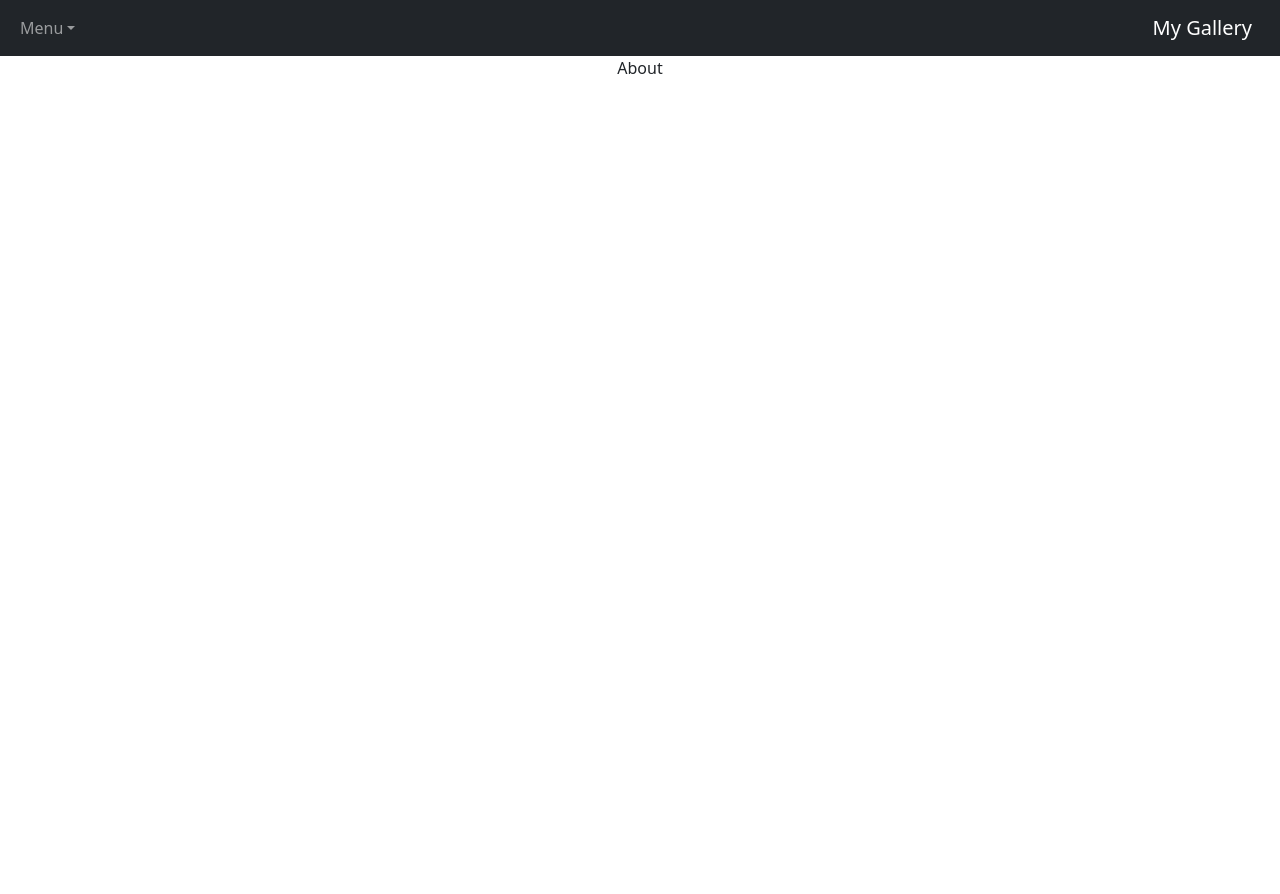
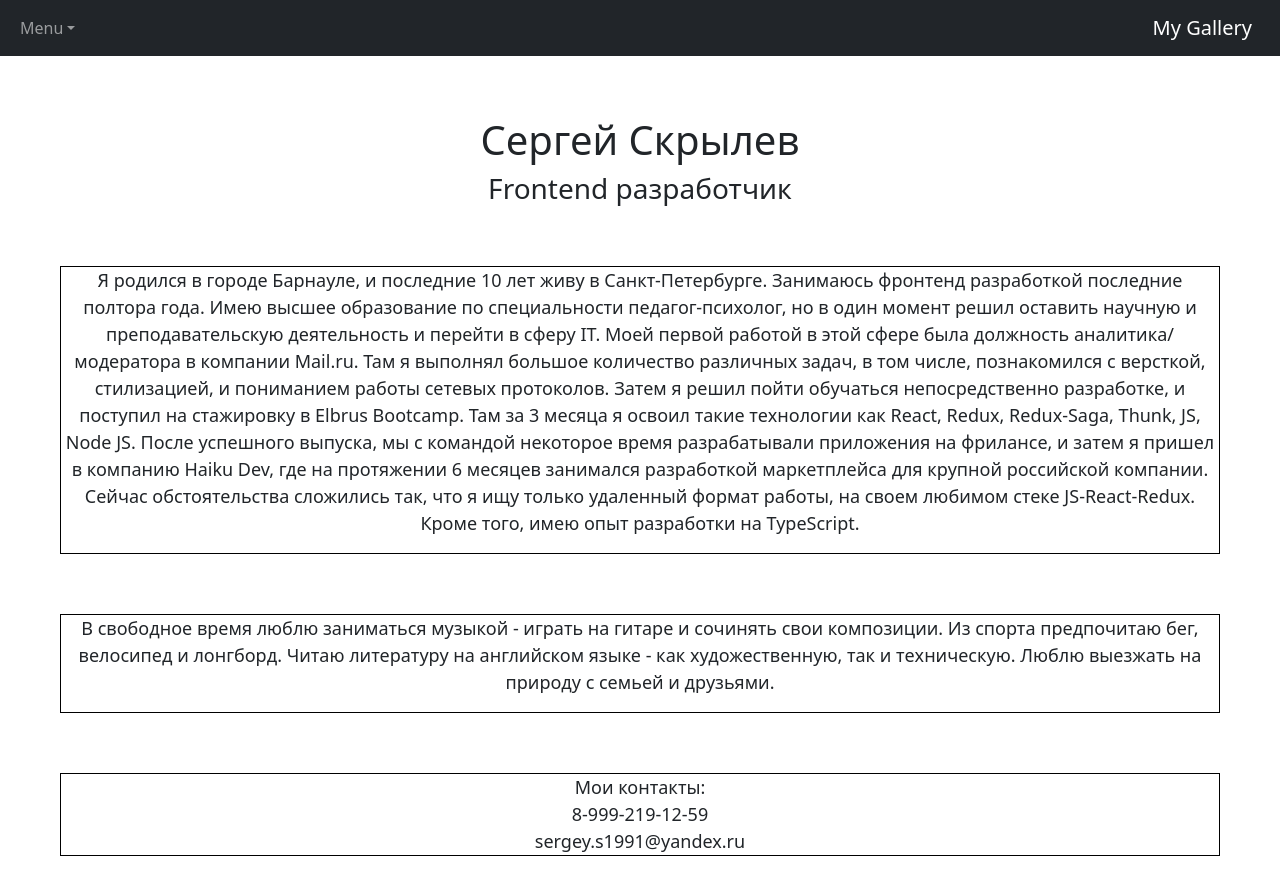
Before and after one commit to sergey-skrylev/gallery_app, a React (Create React App) app: page /aboutme in a window 1280 px wide. Shown: the top 894 px of the page. Before the commit the page ends 800 px from the top, so only its background shows below. Built offline with nearby package versions, Linux system fonts and the light colour scheme.

Commit message:
add About me page

```diff
--- a/src/App.js
+++ b/src/App.js
@@ -1,5 +1,5 @@
 import React from 'react';
-import './App.css';
+import './styles/App.css';
 import { BrowserRouter, Route, Routes } from 'react-router-dom';
 import Gallery from './components/Gallery';
 import AboutMe from './components/AboutMe';
--- a/src/components/AboutMe.js
+++ b/src/components/AboutMe.js
@@ -3,7 +3,25 @@ import React from 'react';
 const AboutMe = () => {
   return (
     <div>
-      About
+      <header>
+        <h1>Сергей Скрылев</h1>
+        <h3>Frontend разработчик</h3>
+      </header>
+      <main>
+        <article className="block-container">
+          <p>Я родился в городе Барнауле, и последние 10 лет живу в Санкт-Петербурге. Занимаюсь фронтенд разработкой последние полтора года. Имею высшее образование по специальности педагог-психолог, но в один момент решил оставить научную и преподавательскую деятельность и перейти в сферу IT. Моей первой работой в этой сфере была должность аналитика/модератора в компании Mail.ru. Там я выполнял большое количество различных задач, в том числе, познакомился с версткой, стилизацией, и пониманием работы сетевых протоколов. Затем я решил пойти обучаться непосредственно разработке, и поступил на стажировку в Elbrus Bootcamp. Там за 3 месяца я освоил такие технологии как React, Redux, Redux-Saga, Thunk, JS, Node JS. После успешного выпуска, мы с командой некоторое время разрабатывали приложения на фрилансе, и затем я пришел в компанию Haiku Dev, где на протяжении 6 месяцев занимался разработкой маркетплейса для крупной российской компании. Сейчас обстоятельства сложились так, что я ищу только удаленный формат работы, на своем любимом стеке JS-React-Redux. Кроме того, имею опыт разработки на TypeScript. </p>
+        </article>
+        <article className="block-container">
+          <p>В свободное время люблю заниматься музыкой - играть на гитаре и сочинять свои композиции. Из спорта предпочитаю бег, велосипед и лонгборд. Читаю литературу на английском языке - как художественную, так и техническую. Люблю выезжать на природу с семьей и друзьями. </p>
+        </article>
+      </main>
+      <footer className="block-container">
+        Мои контакты:
+        <br/>
+        8-999-219-12-59
+        <br/>
+        sergey.s1991@yandex.ru
+      </footer>
     </div>
   );
 };
--- a/src/components/Gallery.js
+++ b/src/components/Gallery.js
@@ -12,6 +12,8 @@ const Gallery = () => {
   useEffect(() => {
     setTimeout(() => dispatch(getPhotos()), 1000);
   }, [dispatch])
+
+  console.log(photos);
 
   return (
     <div>
--- a/src/components/PhotoItem.js
+++ b/src/components/PhotoItem.js
@@ -23,7 +23,7 @@ const PhotoItem = () => {
 
   // const fetchPhotoItem = async () => {
   //   const response = await axios
-  //     .get(urlId)
+  //     .get(`https://jsonplaceholder.typicode.com/photos/${id}`)
   //     .catch((err) => {
   //       console.error('Error', err)
   //     })
--- a/src/App.css
+++ b/src/styles/App.css
@@ -1,3 +1,4 @@
+
 .App {
   text-align: center;
 }
@@ -27,3 +28,13 @@
 .App-link {
   color: #61dafb;
 }
+
+.block-container {
+  border: 1px solid black;
+  margin: 60px;
+  font-size: 18px;
+}
+
+header {
+  margin-top: 60px;
+}
```
